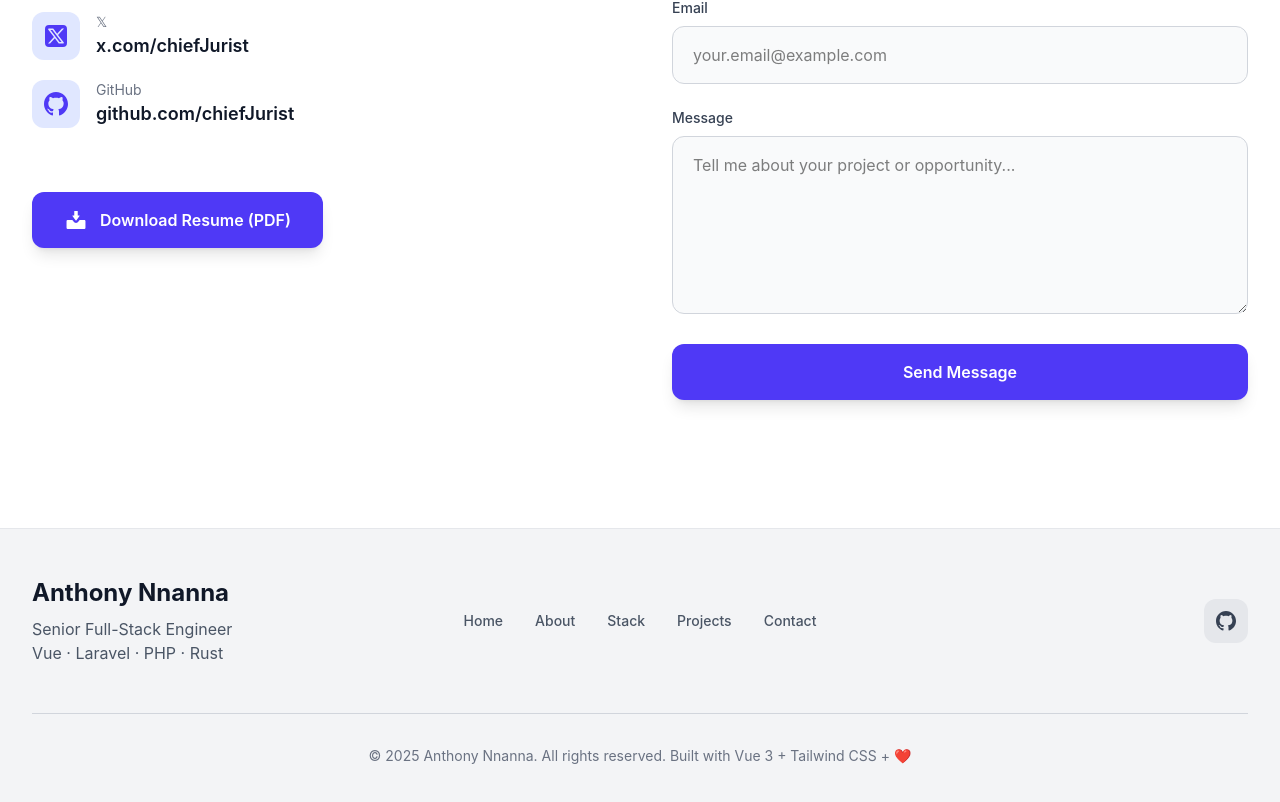
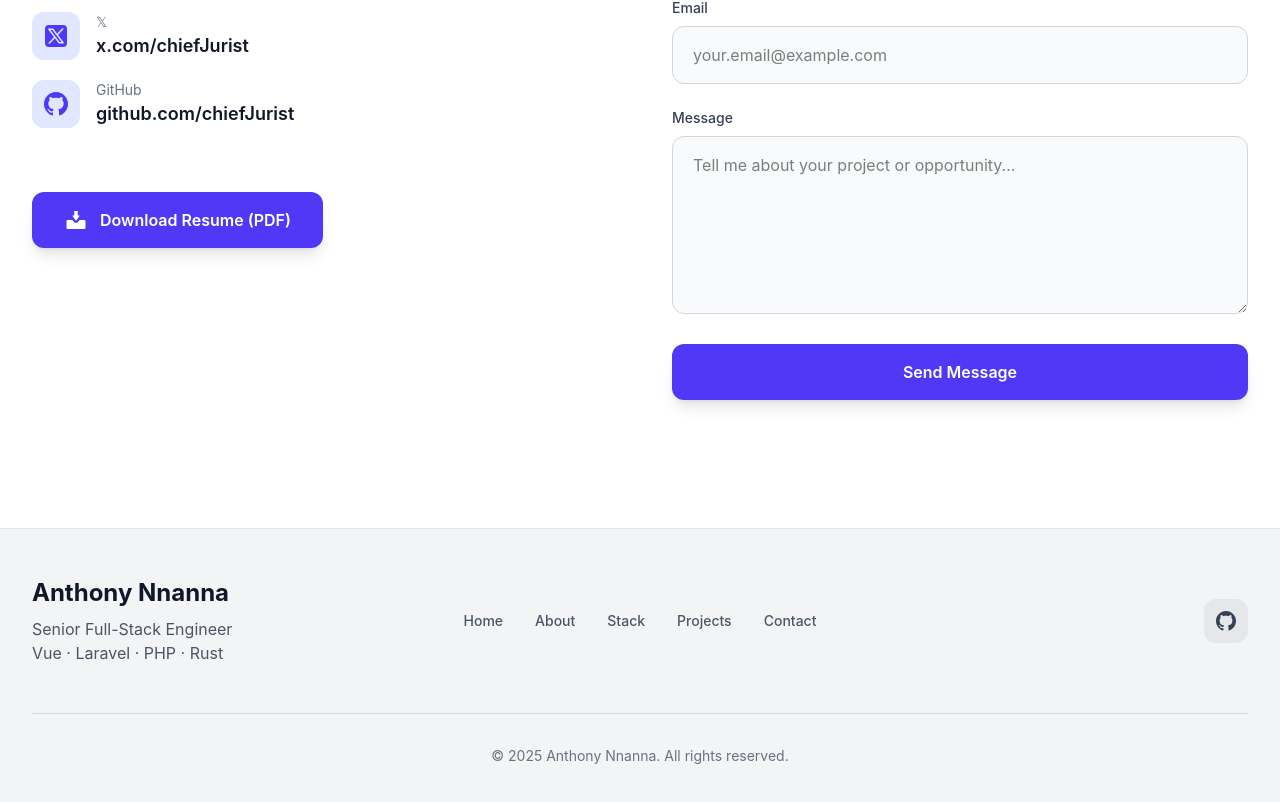
Before and after one commit to chiefJurist/anthony-nnanna, a Vue app: page / in a window 1280 px wide. Shown: the part 4509-5311 px from the top of the page. Built offline with nearby package versions, Linux system fonts and the light colour scheme.

Commit message:
final commit

```diff
--- a/src/components/FooterSection.vue
+++ b/src/components/FooterSection.vue
@@ -83,7 +83,7 @@
             <div
                 class="mt-12 pt-8 border-t border-gray-300 dark:border-gray-700 text-center text-sm text-gray-500 dark:text-gray-500"
             >
-                © 2025 Anthony Nnanna. All rights reserved. Built with Vue 3 + Tailwind CSS + ❤️
+                © 2025 Anthony Nnanna. All rights reserved.
             </div>
         </div>
     </footer>
```
